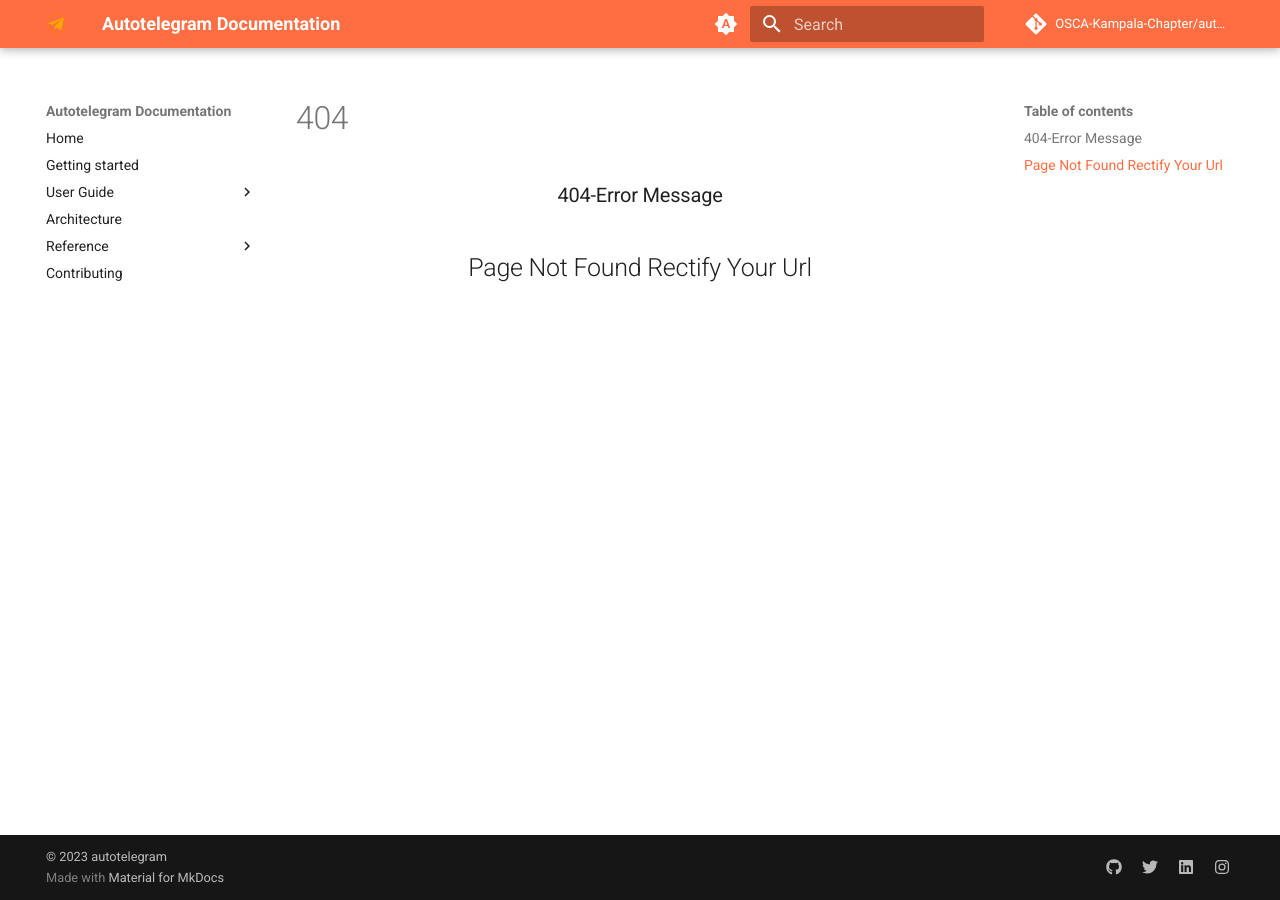
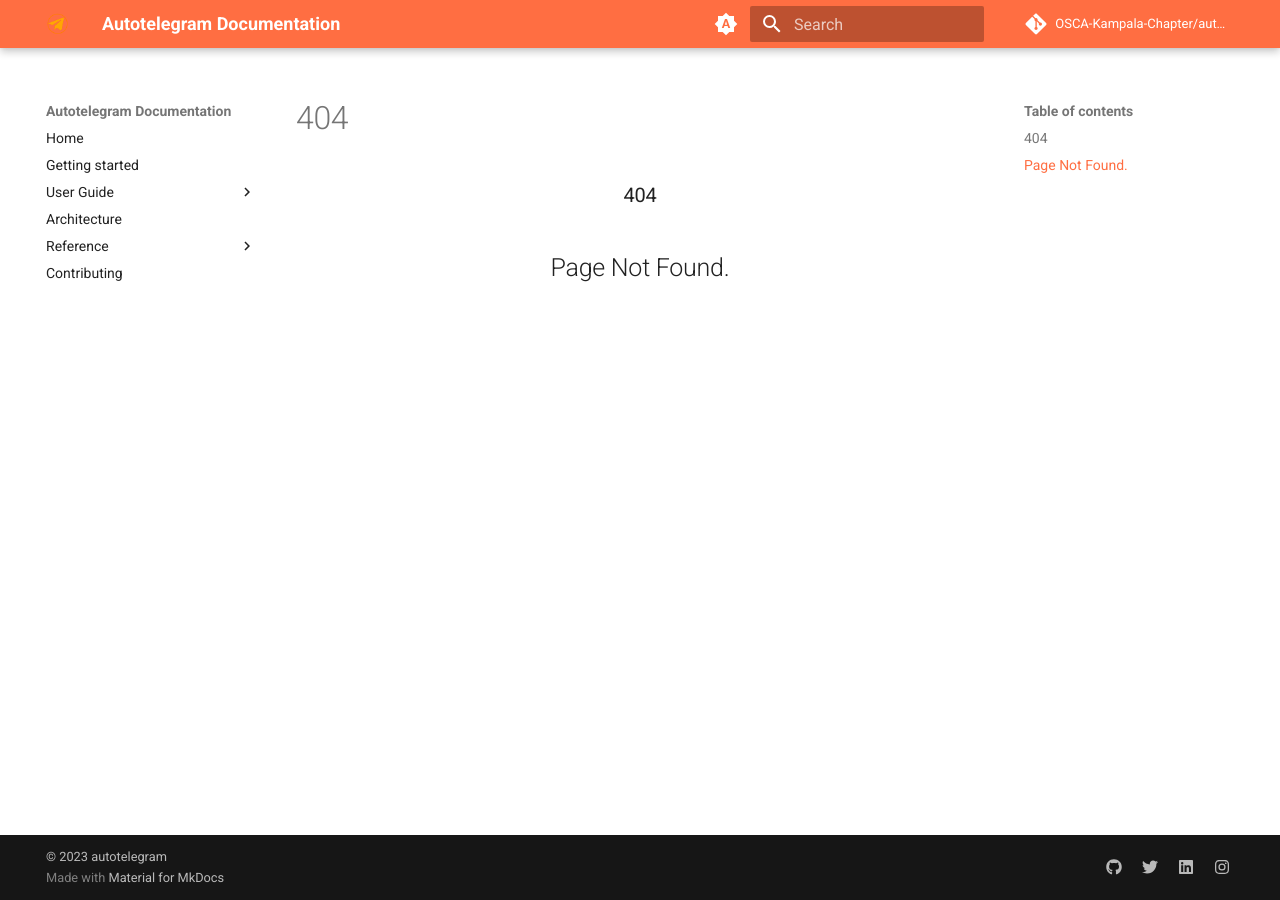
Before and after one commit to OSCA-Kampala-Chapter/autotelegram, an MkDocs documentation site: the page built from docs/404.md, in a window 1280 px wide. Built offline with MkDocs 1.6.1 and Material for MkDocs 9.7.7, drawn with Linux system fonts in a browser that asks for light colours; comment, search, counter and statistics services are not loaded.

Commit message:
edited error message displayed

```diff
--- a/docs/404.md
+++ b/docs/404.md
@@ -1,2 +1,2 @@
-### <div align="center">  404-Error Message
-## <div align="center"> Page Not Found Rectify Your Url
+### <div align="center">  404
+## <div align="center"> Page Not Found.
```
